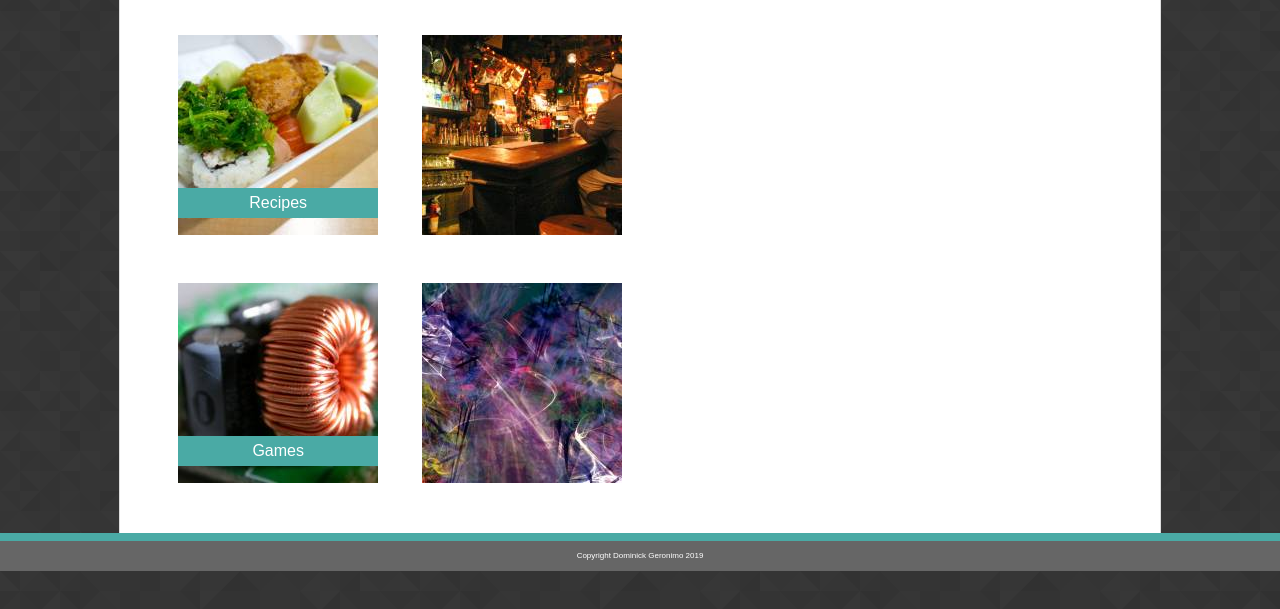
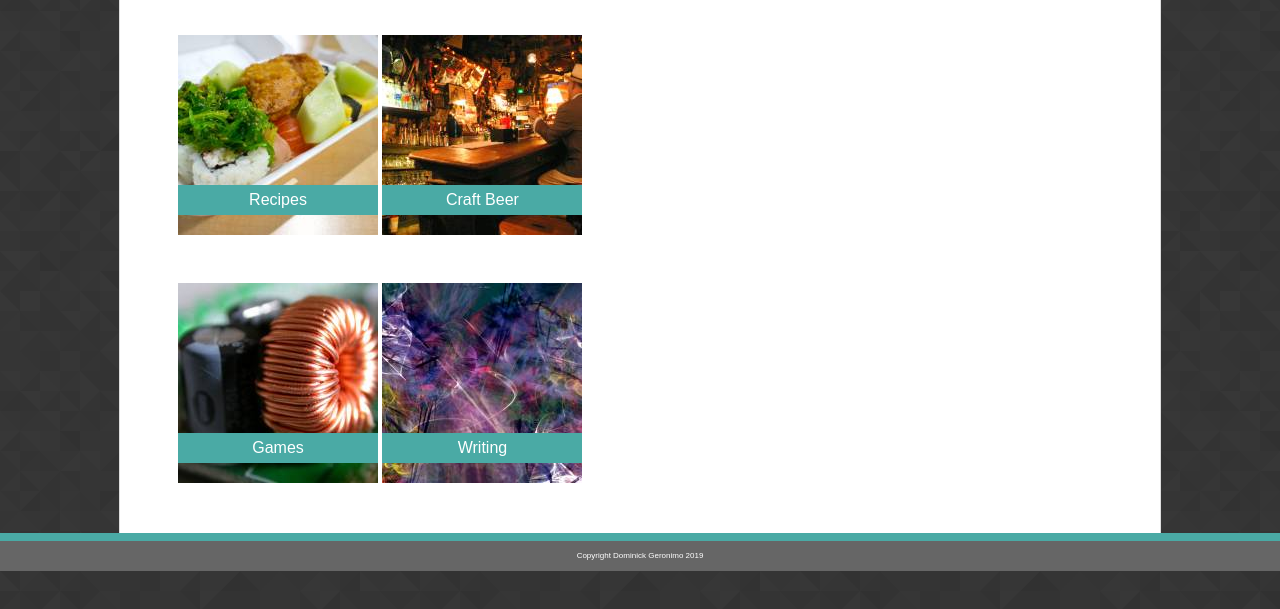
Before and after one commit to Eravander/Basic-Portfolio, a plain HTML site: page portfolio.html in a window 1280 px wide. Shown: the part 229-838 px from the top of the page. Drawn offline with Linux system fonts and the light colour scheme.

Commit message:
my suggestions for the h3 placement

```diff
--- a/assets/css/style.css
+++ b/assets/css/style.css
@@ -110,9 +110,9 @@ p {
 	vertical-align: middle;
   }
 
-	#pic1{
+	.project{
 		position: relative;
-		display: inline;
+		display: inline-block;
 	}
 
   #pic2{
@@ -132,12 +132,12 @@ p {
 		display: inline;
   }
 
-	a#pic1
+	a.project
 	h3{
 		background-color: #4aaaa5;
     position: absolute;
-    bottom: -80px;
-    width: 98%;
+    bottom: 20px;
+    width: 100%;
     text-align: center;
 		color: white;
 	}
--- a/portfolio.html
+++ b/portfolio.html
@@ -43,29 +43,29 @@
       <div class="row">
 
         <div class="column">
-          <a id="pic1">
+          <a class="project">
 
             <img src="assets/images/sushi.jpg" class="pic1" alt="sushi">
             <h3>Recipes</h3>
           </a>
 
-           <a id="pic2">
+          <a class="project">
             <img src="assets/images/craft.jpg" class="pic2" alt="craft">
-            <!-- <h3>Craft Beer</h3> -->
+            <h3>Craft Beer</h3>
           </a>
         </div>
       </div>
 
       <div class="row">
         <div class="column">
-            <a id="pic3">
+          <a class="project">
             <img src="assets/images/heatsink.jpg" class="pic3" alt="heatsink">
             <h3>Games</h3>
           </a>
 
-          <a id="pic4">
+          <a class="project">
             <img src="assets/images/life.jpg" class="pic4" alt="abstract">
-          <!-- <h3>Writing</h3> -->
+            <h3>Writing</h3>
           </a>
         </div>
       </div>
```
Lines whose indentation alone changed are shown as unchanged.
